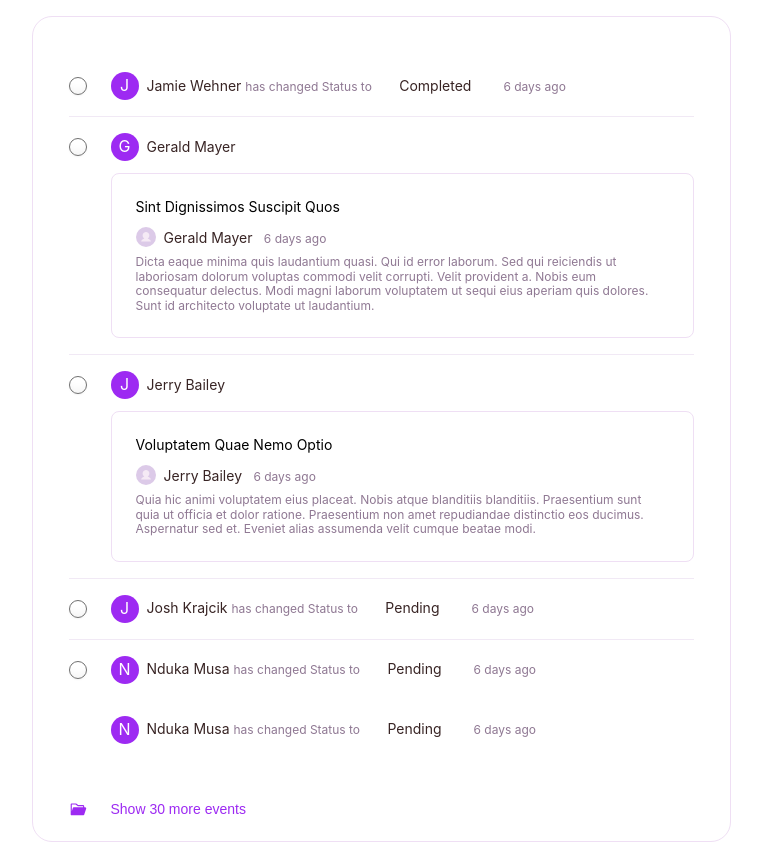
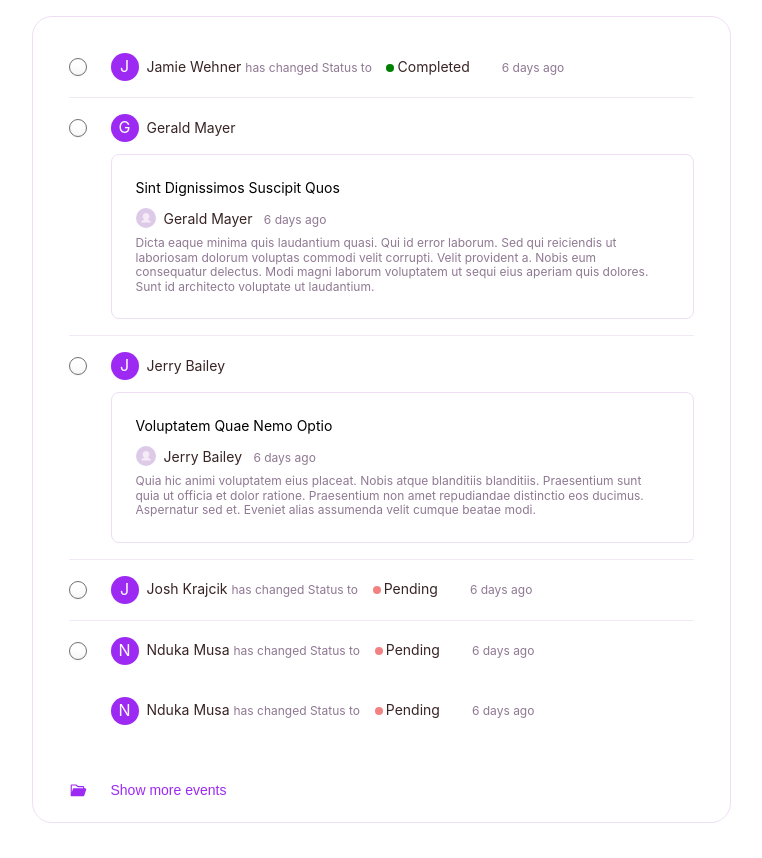
Before and after one commit to ibraheemosule/flex, a React (Vite) app: page / in a window 1280 px wide. Shown: the whole page, without its empty margins (259-1021 px from the left). Built offline with nearby package versions, Linux system fonts and the light colour scheme; the HTML template or start-up script is replaced by a standard one.

Commit message:
fixed minor ui issues and worked on the show more component

```diff
--- a/src/assets/scss/user.module.scss
+++ b/src/assets/scss/user.module.scss
@@ -87,7 +87,7 @@
     }
 
     .text {
-      margin-right: 0.3rem;
+      margin-right: 0.2rem;
     }
 
     .status {
@@ -98,9 +98,11 @@
       span {
         width: 8px;
         height: 8px;
+        display: inline-block;
         margin: 0 0.2rem 0 0rem;
         vertical-align: middle;
         border-radius: 100%;
+        background-color: blue;
       }
     }
 
--- a/src/components/ShowMore.tsx
+++ b/src/components/ShowMore.tsx
@@ -18,7 +18,7 @@ const ShowMore: React.FC = () => {
       <span className={s.avi}>
         <img src={fileIcon} alt="file icon to view more" />
       </span>
-      <span className={s.event}>Show 30 more events</span>
+      <span className={s.event}>Show more events</span>
     </button>
   );
 };
--- a/src/components/User.tsx
+++ b/src/components/User.tsx
@@ -2,6 +2,13 @@ import s from "../assets/scss/user.module.scss";
 import Comment from "./Comment";
 import { useAppSelector } from "../store/hooks";
 import { Object } from "../ts-types";
+
+const statusColors = {
+  Completed: "green",
+  Pending: "#F28282",
+} as {
+  [key: string]: string;
+};
 
 const User: React.FC = () => {
   const events = useAppSelector(state => state.data.slicedEvents);
@@ -13,14 +20,6 @@ const User: React.FC = () => {
 
   return (
     <>
-      <button
-        style={{ visibility: "hidden" }}
-        onClick={() => {
-          console.log("working");
-        }}
-      >
-        dj
-      </button>
       {events.map((ev: Object, i: number) => {
         const e = { ...ev };
         const isAuthorSame = e.author !== events[i - 1]?.author;
@@ -45,7 +44,14 @@ const User: React.FC = () => {
                     <>
                       <span className={s.text}>has changed Status to </span>
                       <span className={s.status}>
-                        <span className={s.status}></span>
+                        <span
+                          style={{
+                            background:
+                              e.activity?.status !== undefined
+                                ? statusColors[e.activity.status]
+                                : "#F28282",
+                          }}
+                        ></span>
                         {e.activity?.status}
                       </span>
                       <span className={s.time}>
```
